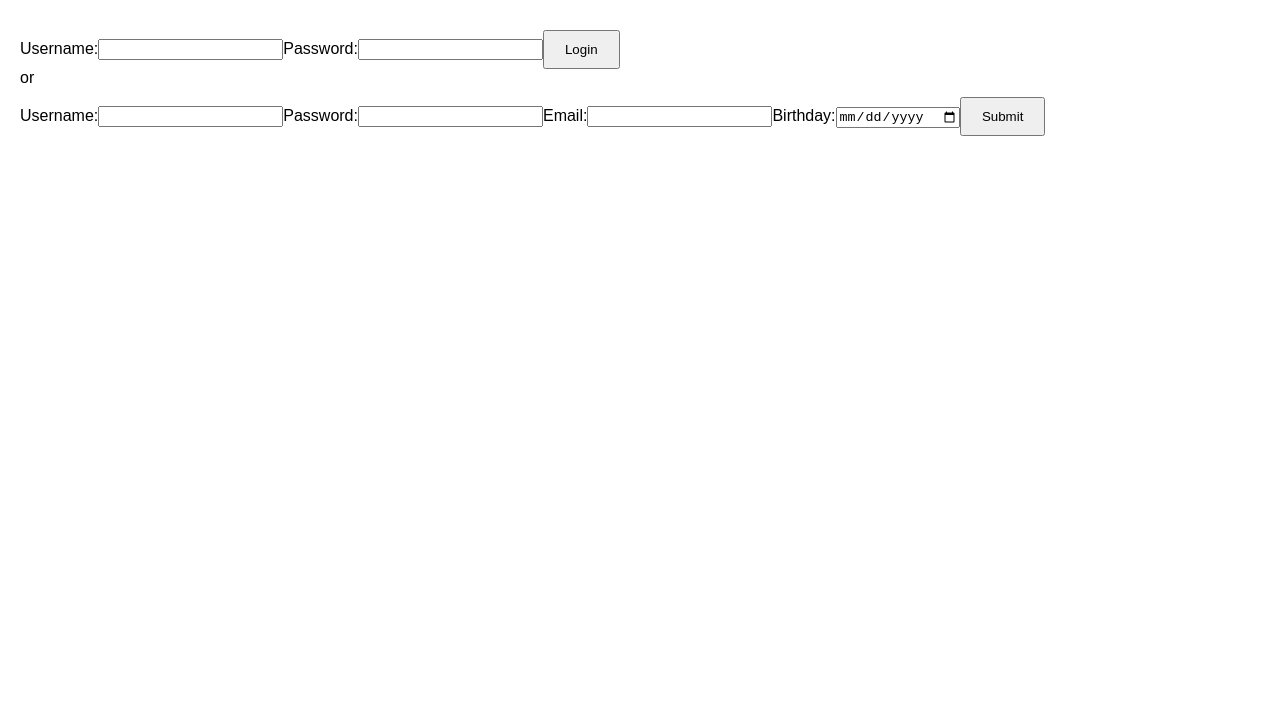
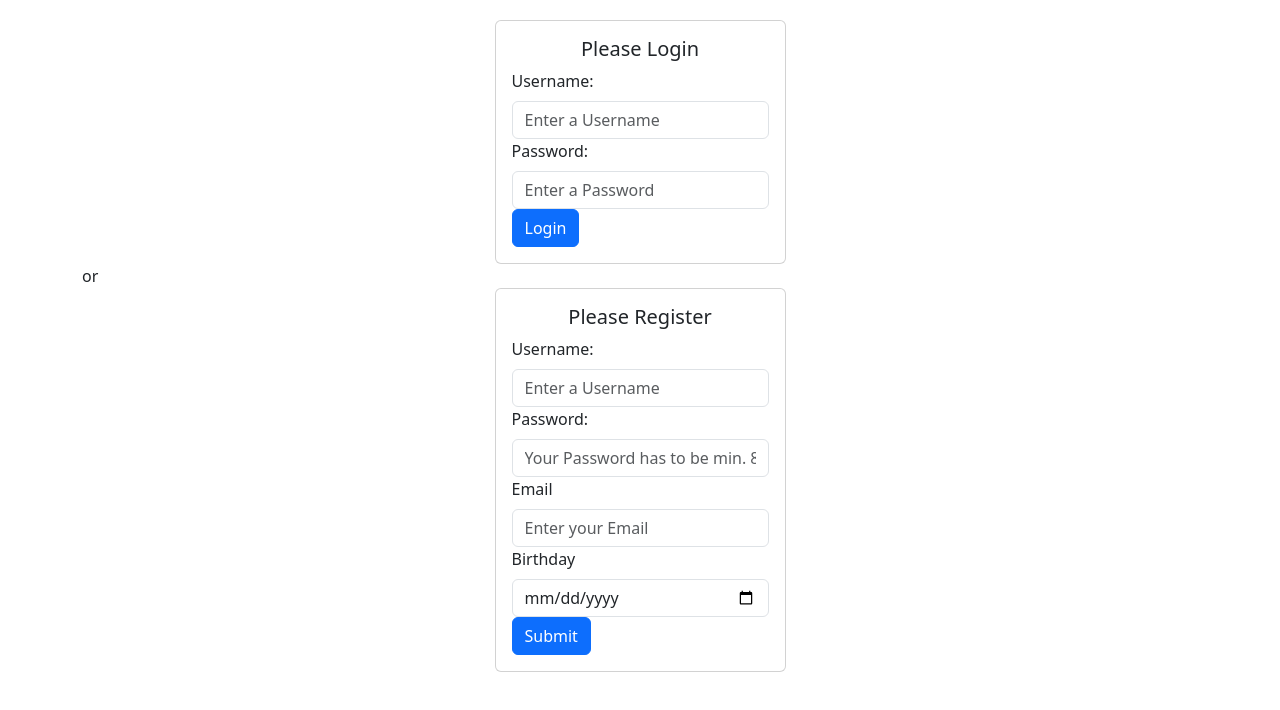
Before and after one commit to Unreachedx/myFlix-client, a React (Vite) app: page / in a window 1280 px wide. Shown: the top 710 px of the page. Built offline with nearby package versions, Linux system fonts and the light colour scheme.

Commit message:
Updated signup, movie-view and login-view for style

```diff
--- a/package.json
+++ b/package.json
@@ -12,8 +12,10 @@
   "license": "ISC",
   "dependencies": {
     "axios": "^1.7.2",
+    "bootstrap": "^5.3.3",
     "prop-types": "^15.8.1",
     "react": "^18.3.1",
+    "react-bootstrap": "^2.10.4",
     "react-dom": "^18.3.1"
   },
   "devDependencies": {
--- a/src/components/login-view/login-view.jsx
+++ b/src/components/login-view/login-view.jsx
@@ -1,4 +1,5 @@
 import React, { useState } from "react";
+import { CardBody, Container, Row, Col, Button, Card, CardGroup, Form,} from "react-bootstrap";
 
 export const LoginView = ({ onLoggedIn }) => {
   const [username, setUsername] = useState("");
@@ -33,17 +34,32 @@ export const LoginView = ({ onLoggedIn }) => {
     };
 
   return (
-    <form onSubmit={handleSubmit}>
-      <label>
-        Username:
-        <input type="text" value={username} onChange={(e) => setUsername(e.target.value)} />
-      </label>
-      <label>
-        Password:
-        <input type="password" value={password} onChange={(e) => setPassword(e.target.value)} />
-      </label>
-      <button type="submit">Login</button>
+    <Container className="d-flex align-items-center justify-content-center">
+    <Row>
+      <Col>
+        <CardGroup>
+          <Card>
+            <CardBody>
+            <Card.Title className="d-flex align-items-center justify-content-center">Please Login</Card.Title>
+    <Form onSubmit={handleSubmit}>
+      <Form.Group controlId="formUsername">
+      <Form.Label>Username:</Form.Label>
+      <Form.Control type="text" value={username} onChange={(e) => setUsername(e.target.value)} placeholder="Enter a Username"/>
+      </Form.Group>
+      <Form.Group controlId="formPassword">
+        <Form.Label>Password:</Form.Label>
+        <Form.Control type="password" value={password} onChange={(e) => setPassword(e.target.value)} placeholder="Enter a Password" />
+        </Form.Group>
+        <Button variant="primary" type="submit">
+        Login
       {error && <div>Error: {error}</div>}
-    </form>
+        </Button>
+    </Form>
+      </CardBody>
+            </Card>
+          </CardGroup>
+        </Col>
+      </Row>
+    </Container>
   );
 };
--- a/src/components/movie-view/movie-view.jsx
+++ b/src/components/movie-view/movie-view.jsx
@@ -1,4 +1,6 @@
 import React from "react";
+
+import { Container, Row, Col, Button, Card, CardGroup } from "react-bootstrap";
 
 // Placeholder image URL
 const placeholderImage = "https://via.placeholder.com/200";
--- a/src/components/signup-view/signup-view.jsx
+++ b/src/components/signup-view/signup-view.jsx
@@ -1,4 +1,5 @@
 import { useState } from "react";
+import { CardBody, Container, Row, Col, Button, Card, CardGroup, Form,} from "react-bootstrap";
 
 export const SignupView = () => {
   const [username, setUsername] = useState("");
@@ -33,45 +34,64 @@ export const SignupView = () => {
   };
 
   return (
-    <form onSubmit={handleSubmit}>
-      <label>
-        Username:
-        <input
+    <Container className="d-flex align-items-center justify-content-center">
+      <Row>
+        <Col>
+          <CardGroup>
+            <Card>
+              <CardBody>
+              <Card.Title className="d-flex align-items-center justify-content-center">Please Register</Card.Title>
+              <Form onSubmit={handleSubmit}>
+                <Form.Group controlId="formUsername">
+                  <Form.Label>Username:</Form.Label>
+                  <Form.Control
                     type="text"
                     value={username}
                     onChange={(e) => setUsername(e.target.value)}
                     required
                     minLength="3"
+                    placeholder="Enter a Username"
                   />
-      </label>
-      <label>
-        Password:
-        <input
+                </Form.Group>
+                <Form.Group controlId="formPassword">
+                  <Form.Label>Password:</Form.Label>
+                  <Form.Control
                     type="password"
                     value={password}
                     onChange={(e) => setPassword(e.target.value)}
                     required
+                    minLength="8"
+                    placeholder="Your Password has to be min. 8 Didgets"
                   />
-      </label>
-      <label>
-        Email:
-        <input
+                </Form.Group>
+                <Form.Group controlId="formEmail">
+                  <Form.Label>Email</Form.Label>
+                  <Form.Control
                     type="email"
                     value={email}
                     onChange={(e) => setEmail(e.target.value)}
                     required
+                    placeholder="Enter your Email"
                   />
-      </label>
-      <label>
-        Birthday:
-        <input
+                </Form.Group>
+                <Form.Group controlId="Birthday">
+                  <Form.Label>Birthday</Form.Label>
+                  <Form.Control
                     type="date"
                     value={birthday}
                     onChange={(e) => setBirthday(e.target.value)}
                     required
                   />
-      </label>
-      <button type="submit">Submit</button>
-    </form>
+                </Form.Group>
+                <Button variant="primary" type="submit">
+                  Submit
+                </Button>
+              </Form>
+              </CardBody>
+            </Card>
+          </CardGroup>
+        </Col>
+      </Row>
+    </Container>
   );
 };
--- a/src/index.jsx
+++ b/src/index.jsx
@@ -1,10 +1,15 @@
 import React from 'react';
 import { createRoot } from 'react-dom/client';
 import { MainView } from "./components/main-view/main-view";
+import Container from "react-bootstrap/Container";
 import './index.scss';
 
 const MyFlixApplication = () => {
-  return <MainView />;
+  return (
+    <Container>
+      <MainView />
+    </Container>
+  );
 };
 
 const container = document.querySelector("#root");
--- a/src/index.scss
+++ b/src/index.scss
@@ -13,3 +13,5 @@ button {
   padding: 10px 20px;
   cursor: pointer;
 }
+
+@import "~bootstrap/scss/bootstrap.scss";
```
Also changed, not shown: 5 other files (tests, documents, lock files or other folders). Lines whose indentation alone changed are shown as unchanged.
